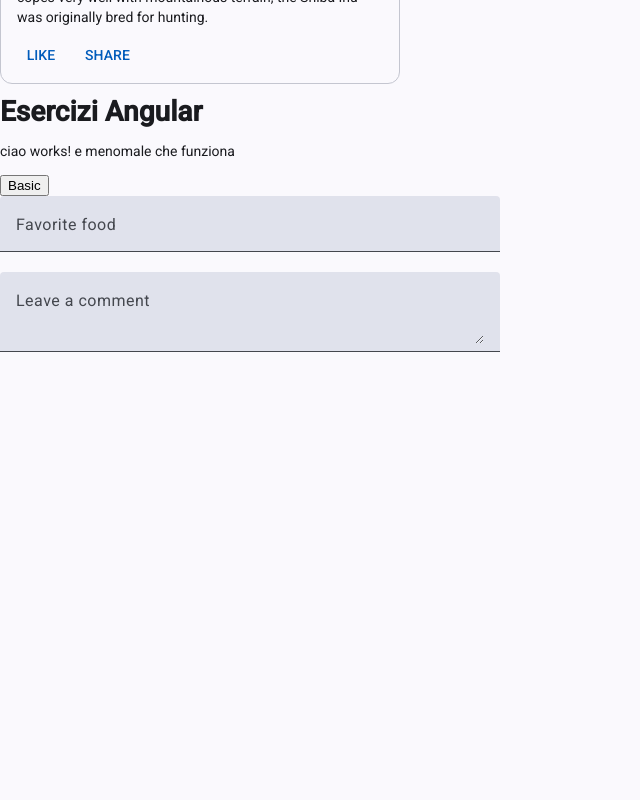
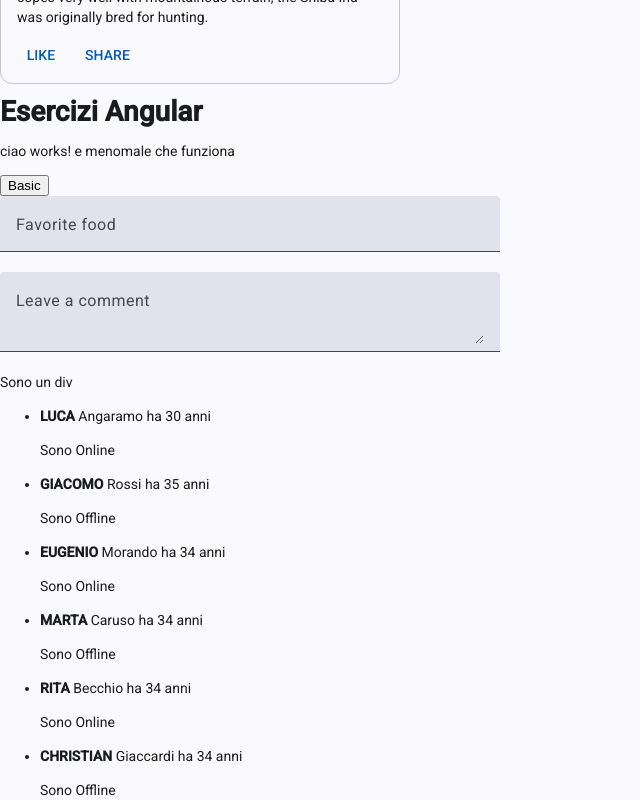
Before and after one commit to chrigiaccardi/eserciziNewAngular, an Angular app: page / in a window 1280 px wide. Shown: the part 218-1018 px from the top of the page, without its empty margins (0-640 px from the left). Before the commit the page ends 819 px from the top, so only its background shows below. Built offline with nearby package versions, Linux system fonts and the light colour scheme.

Commit message:
Spiegazione Direttive Strutturali

```diff
--- a/src/app/ciao/ciao.css
+++ b/src/app/ciao/ciao.css
@@ -7,3 +7,16 @@
 .example-full-width {
   width: 100%;
 }
+
+.cerchioOnline{
+  width: 10px;
+  height: 10px;
+  border-radius: 50%;
+  background-color: green;
+}
+.cerchioOffline{
+  width: 10px;
+  height: 10px;
+  border-radius: 50%;
+  background-color: red;
+}
--- a/src/app/ciao/ciao.html
+++ b/src/app/ciao/ciao.html
@@ -13,3 +13,19 @@
         <textarea matInput placeholder="Ex. It makes me feel..."></textarea>
     </mat-form-field>
 </form>
+
+@if (isVisible) {
+    <div>Sono un div</div>
+} @else {
+    <div>sono il div else</div>
+}
+<ul>
+    @for (persona of persone; track $index) {
+    <li><strong>{{persona.nome.toUpperCase()}} </strong> {{persona.cognome}} ha {{persona.eta}} anni</li>
+    @if (persona.isOnline) {
+        <p>Sono Online</p>
+    } @else {
+        <p>Sono Offline</p>
+    }
+}
+</ul>
--- a/src/app/ciao/ciao.ts
+++ b/src/app/ciao/ciao.ts
@@ -2,7 +2,6 @@
 import { MatInputModule } from '@angular/material/input';
 import { FormsModule } from '@angular/forms';
 import {MatFormFieldModule} from '@angular/material/form-field';
-
 
 @Component({
   selector: 'app-ciao',
@@ -13,6 +12,18 @@
 })
 export class Ciao {
   title = "Esercizi Angular";
+
+  persone = [
+    { nome: "luca", cognome: "Angaramo", eta: 30, isOnline: true },
+    {nome: "Giacomo", cognome: "Rossi", eta: 35, isOnline: false},
+    { nome: "eugenio", cognome: "Morando", eta: 34, isOnline: true },
+    { nome: "Marta", cognome: "Caruso", eta: 34, isOnline: false },
+    { nome: "Rita", cognome: "Becchio", eta: 34, isOnline: true },
+    { nome: "Christian", cognome: "Giaccardi", eta: 34, isOnline: false },
+  ]
+
+
+  isVisible = true;
   onInput(event: Event) {
     this.title = (<HTMLInputElement>event.target).value
   }
```
